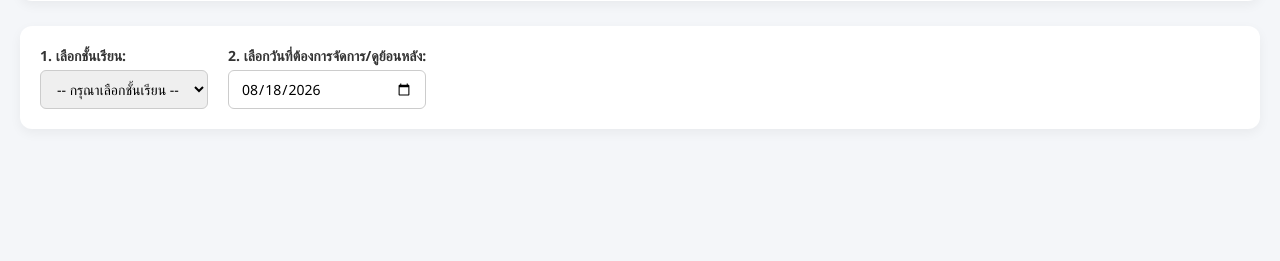
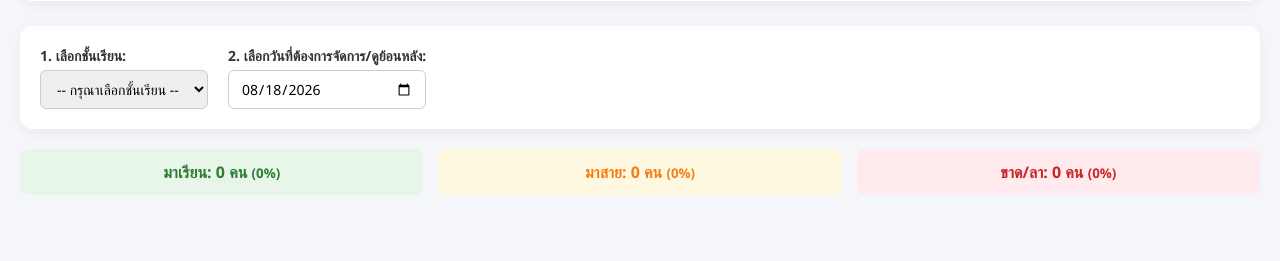
Before and after one commit to khathawutpoolperm89-coder/BTADBase, a Flask app: template templates/teacher_dashboard.html in a window 1280 px wide. Shown: the part 82-343 px from the top of the page. Run offline with Flask 3, Linux system fonts and the light colour scheme; the template is opened without the code that fills it, so the values that code supplies are empty.

Commit message:
First commit for Render

```diff
--- a/templates/teacher_dashboard.html
+++ b/templates/teacher_dashboard.html
@@ -95,7 +95,20 @@
         <button class="btn-save" onclick="saveAttendance()">บันทึกการเช็คชื่อวันที่เลือก</button>
         <div style="clear: both;"></div>
     </div>
-
+<div class="summary-cards">
+    <div class="stat-box stat-present">
+        มาเรียน: <span id="countPresent">0</span> คน
+        <small>(<span id="percentPresent">0</span>%)</small>
+    </div>
+    <div class="stat-box stat-late">
+        มาสาย: <span id="countLate">0</span> คน
+        <small>(<span id="percentLate">0</span>%)</small>
+    </div>
+    <div class="stat-box stat-absent">
+        ขาด/ลา: <span id="countAbsent">0</span> คน
+        <small>(<span id="percentAbsent">0</span>%)</small>
+    </div>
+</div>
 <script>
     const allStudentsData = {{ all_students | tojson }};
 
@@ -156,7 +169,13 @@
     // คำนวณสรุปยอดประจำวันแบบ Real-time
     function calculateStats() {
     const rows = document.querySelectorAll('#studentTableBody tr');
+    const totalStudents = rows.length;
     let present = 0, late = 0, absent = 0;
+
+    if (totalStudents === 0) {
+        updateSummary(0, 0, 0, 0);
+        return;
+    }
 
     rows.forEach((row, i) => {
         const status = document.querySelector(`input[name="status_${i}"]:checked`);
@@ -167,13 +186,23 @@
         }
     });
 
-        updateSummary(present, late, absent);
+    updateSummary(present, late, absent, totalStudents);
 }
+function updateSummary(present, late, absent, total) {
+    // คำนวณ % (ปัดเศษทศนิยม 1 ตำแหน่ง)
+    const pPresent = total > 0 ? ((present / total) * 100).toFixed(1) : 0;
+    const pLate = total > 0 ? ((late / total) * 100).toFixed(1) : 0;
+    const pAbsent = total > 0 ? ((absent / total) * 100).toFixed(1) : 0;
 
-    function updateSummary(present, late, absent) {
+    // อัปเดตจำนวนคน
     document.getElementById('countPresent').textContent = present;
     document.getElementById('countLate').textContent = late;
     document.getElementById('countAbsent').textContent = absent;
+
+    // อัปเดต %
+    document.getElementById('percentPresent').textContent = pPresent;
+    document.getElementById('percentLate').textContent = pLate;
+    document.getElementById('percentAbsent').textContent = pAbsent;
 }
 
     function saveAttendance() {
```
Lines whose indentation alone changed are shown as unchanged.
